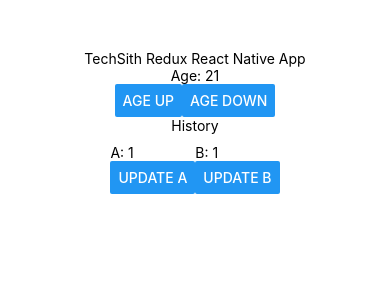
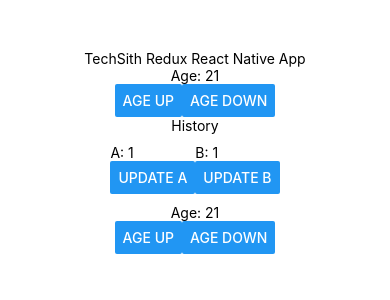
Before and after one commit to adclleva/TechSitch-React-Native-Redux-App-Example, a React Native app: screen / in a window 390 px wide. Shown: the top 300 px of the page. Built offline with nearby package versions, Linux system fonts and the light colour scheme.

Commit message:
Created additional actions and reducers to implement redux saga

```diff
--- a/App.js
+++ b/App.js
@@ -11,17 +11,22 @@
 import {Provider} from 'react-redux';
 import ApplicationComponents from './app/components/ApplicationComponents';
 
+import createSagaMiddleware from 'redux-saga';
+
 import {createStore, combineReducers, applyMiddleware} from 'redux';
 import thunk from 'redux-thunk';
 
 import reducer from './app/store/reducers/reducer';
 import reducerA from './app/store/reducers/reducerA';
 import reducerB from './app/store/reducers/reducerB';
+import reducerSaga from './app/store/reducers/reducerSaga';
+import {watchAgeUp} from './app/store/sagas/saga';
 
 const rootReducer = combineReducers({
   reducer,
   reducerA,
   reducerB,
+  reducerSaga,
 });
 
 // this is for the middleware that would catch the action
@@ -38,9 +43,13 @@
   return result;
 };
 
-const middleware = [thunk, logAction];
+const sagaMiddleware = createSagaMiddleware();
+
+const middleware = [thunk, logAction, sagaMiddleware];
 
 const store = createStore(rootReducer, applyMiddleware(...middleware));
+
+sagaMiddleware.run(watchAgeUp); // this will enable the saga
 
 class App extends Component {
   constructor(props) {
--- a/app/components/ApplicationComponents.js
+++ b/app/components/ApplicationComponents.js
@@ -20,7 +20,12 @@
 } from 'react-native';
 
 import {connect} from 'react-redux';
-import {ageUp, ageDown} from '../store/actions/actions';
+import {
+  ageUp,
+  ageDown,
+  ageUpAsyncSaga,
+  ageDownAsyncSaga,
+} from '../store/actions/actions';
 
 class ApplicationComponents extends Component {
   constructor(props) {
@@ -75,6 +80,11 @@
             />
           </View>
         )}
+        <Text>Age: {this.props.reducerSaga.age}</Text>
+        <View style={styles.buttonContainer}>
+          <Button title="Age Up" onPress={this.props.onAgeUpSaga} />
+          <Button title="Age Down" onPress={this.props.onAgeDownSaga} />
+        </View>
       </View>
     );
   }
@@ -121,6 +131,8 @@
   return {
     onAgeUp: () => dispatch(ageUp(5)),
     onAgeDown: () => dispatch(ageDown(5)),
+    onAgeUpSaga: () => dispatch(ageUpAsyncSaga(5)),
+    onAgeDownSaga: () => dispatch(ageDownAsyncSaga(5)),
     onDeleteItem: (id) => dispatch({type: 'DELETE_ITEM', key: id}),
     updateA: (b) => dispatch({type: 'UPDATE_A', value: b}),
     updateB: (a) => dispatch({type: 'UPDATE_B', value: a}),
--- a/app/store/actions/actions.js
+++ b/app/store/actions/actions.js
@@ -1,6 +1,12 @@
 export const AGE_UP = 'AGE_UP';
 export const AGE_DOWN = 'AGE_DOWN';
 export const LOADING = 'LOADING';
+
+export const AGE_UP_ASYNC_SAGA = 'AGE_UP_ASYNC_SAGA';
+export const AGE_DOWN_ASYNC_SAGA = 'AGE_DOWN_ASYNC_SAGA';
+export const AGE_UP_SAGA = 'AGE_UP_SAGA';
+export const AGE_DOWN_SAGA = 'AGE_DOWN_SAGA';
+
 // onAgeUp: () => dispatch({type: 'AGE_UP', value: 1}),
 // onAgeDown: () => dispatch({type: 'AGE_DOWN', value: 1}),
 // onDeleteItem: (id) => dispatch({type: 'DELETE_ITEM', key: id}),
@@ -32,4 +38,12 @@
   return {type: AGE_DOWN, value: val};
 };
 
+export const ageUpAsyncSaga = (val) => {
+  return {type: AGE_UP_SAGA, value: val};
+};
+
+export const ageDownAsyncSaga = (val) => {
+  return {type: AGE_DOWN_ASYNC_SAGA, value: val};
+};
+
 // ! this video helps with middleware https://www.youtube.com/watch?v=z2XCUu2wIl0
--- /dev/null
+++ b/app/store/reducers/reducerSaga.js
@@ -0,0 +1,39 @@
+import {
+  LOADING,
+  AGE_UP_ASYNC_SAGA,
+  AGE_DOWN_ASYNC_SAGA,
+} from '../actions/actions';
+
+const initialState = {
+  age: 21,
+  history: [],
+};
+
+const reducerSaga = (state = initialState, action) => {
+  switch (action.type) {
+    case AGE_UP_ASYNC_SAGA:
+      return {
+        ...state,
+        age: state.age + action.value,
+        // concat returns a new array
+        history: state.history.concat({
+          id: Math.random(),
+          value: state.age + action.value,
+        }),
+        loading: false,
+      };
+    case AGE_DOWN_ASYNC_SAGA:
+      return {
+        ...state,
+        age: state.age - action.value,
+        history: state.history.concat({
+          id: Math.random(),
+          value: state.age - action.value,
+        }),
+      };
+    default:
+      return state;
+  }
+};
+
+export default reducerSaga;
--- /dev/null
+++ b/app/store/sagas/saga.js
@@ -0,0 +1,16 @@
+import {AGE_UP_SAGA, AGE_UP_ASYNC_SAGA} from '../actions/actions';
+
+import {takeEvery, put, delay, takeLatest} from 'redux-saga/effects';
+
+function* ageUpAsyncSaga() {
+  yield delay(1000);
+  // you dispatch an action with put
+  yield put({type: AGE_UP_ASYNC_SAGA, value: 5});
+}
+
+// this is a generator function were for every time the AGE_UP_SAGA action is called, it runs
+// another generator function
+export function* watchAgeUp() {
+  // yield takeEvery(AGE_UP_SAGA, ageUpAsyncSaga);
+  yield takeLatest(AGE_UP_SAGA, ageUpAsyncSaga); // this helps the debounce capability for saga
+}
--- a/package.json
+++ b/package.json
@@ -15,6 +15,7 @@
     "react-native": "0.62.2",
     "react-redux": "^7.2.0",
     "redux": "^4.0.5",
+    "redux-saga": "^1.1.3",
     "redux-thunk": "^2.3.0"
   },
   "devDependencies": {
```
Also changed, not shown: 1 other file (tests, documents, lock files or other folders).
